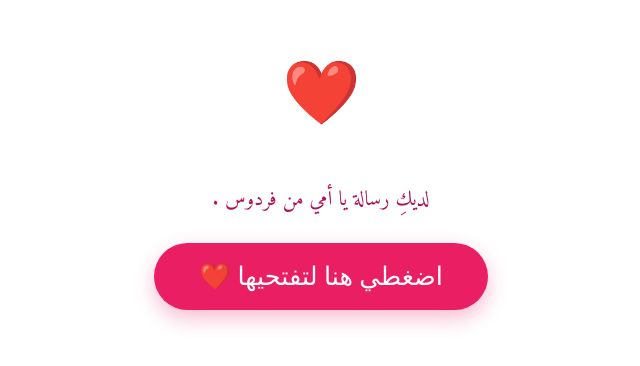
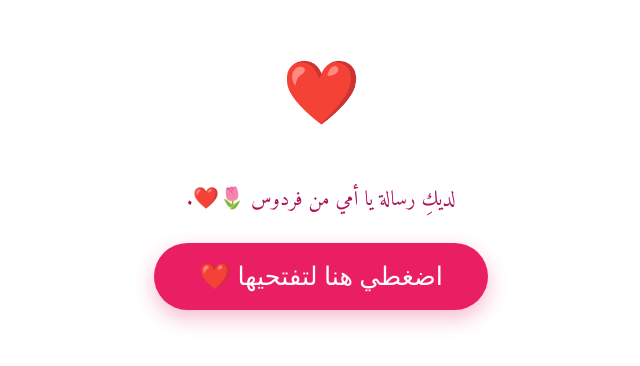
Before and after one commit to firdawsbeldjhem66/mame, a plain HTML site: page index.html in a window 1280 px wide. Shown: the part 222-588 px from the top of the page, without its empty margins (319-959 px from the left). Drawn offline with Linux system fonts and the light colour scheme; a web font is replaced by a local one.

Commit message:
Update index.html

```diff
--- a/index.html
+++ b/index.html
@@ -24,7 +24,7 @@
 
     <div id="overlay">
         <div class="heart-main">❤️</div>
-        <p style="font-size: 1.3rem; margin-bottom: 25px; color: #ad1457;">لديكِ رسالة يا أمي من فردوس .</p>
+        <p style="font-size: 1.3rem; margin-bottom: 25px; color: #ad1457;">لديكِ رسالة يا أمي من فردوس 🌷❤️.</p>
         <button id="start-btn" onclick="startSurprise()">اضغطي هنا لتفتحيها ❤️</button>
     </div>
 
```
